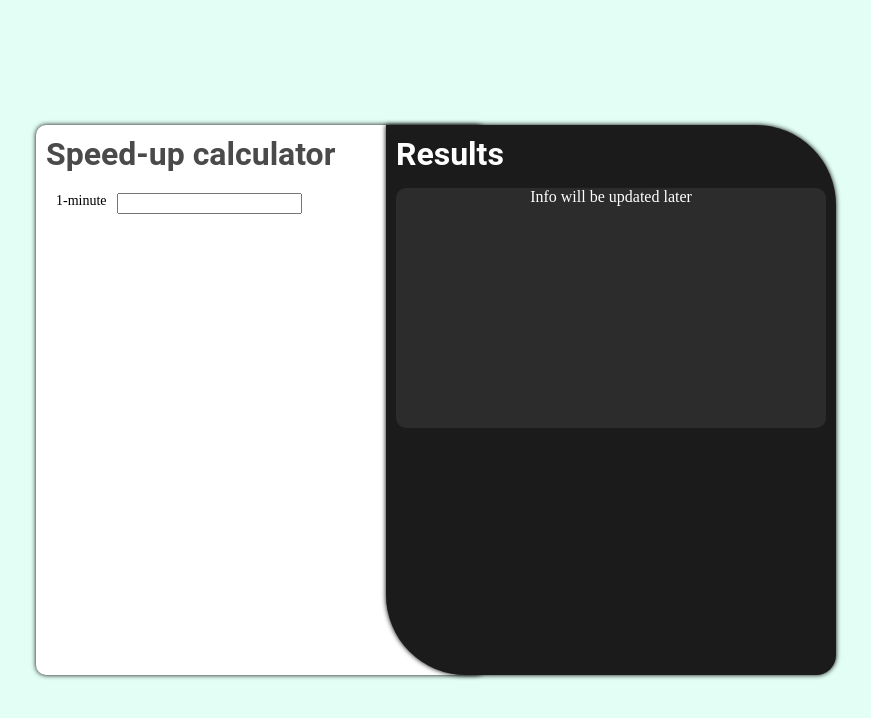
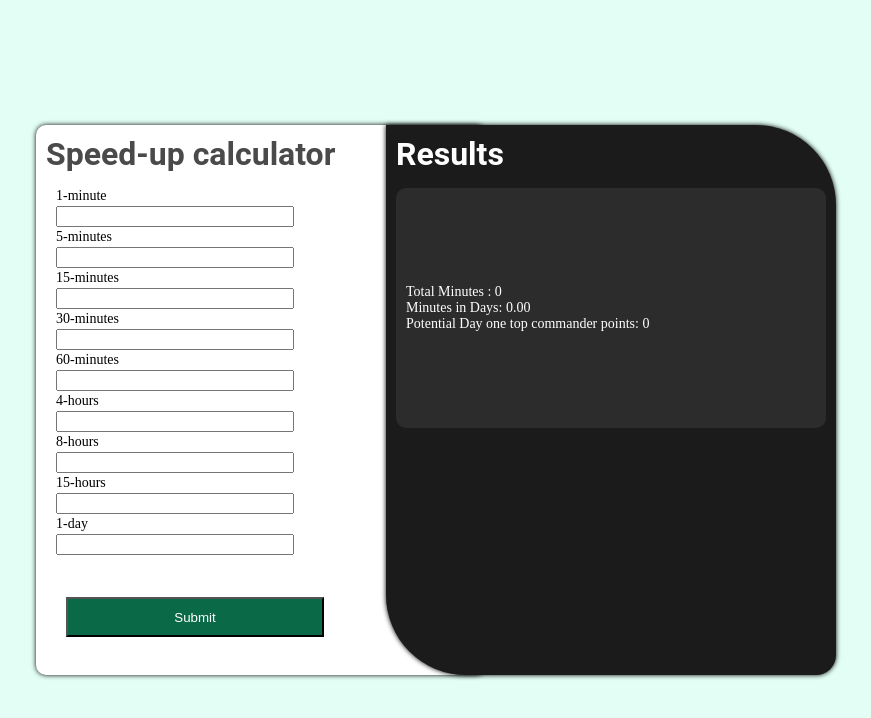
Before and after one commit to Mspeaker72/UI-Challanges, a React (Vite) app: page / in a window 1280 px wide. Shown: the top 718 px of the page, without its empty margins (254-1125 px from the left). Built offline with nearby package versions, Linux system fonts and the light colour scheme.

Commit message:
top commander support

```diff
--- a/src/Components/contractForm.tsx
+++ b/src/Components/contractForm.tsx
@@ -66,7 +66,7 @@ justify-content: start;
 width:100%;
 
 `
-const Vcontainer = styled.div`
+export const Vcontainer = styled.div`
 display: flex;
 flex-direction: column;
 margin: 0 10px;
@@ -77,13 +77,14 @@ width:100%;
 interface TextProps {
   color?: string;
   size?: string;
+  margin?:string;
 }
 
 export const Text = styled.text<TextProps>`
 color:${props => props.color || 'black'};
 font-size:${props => props.size || '14px'};
 font-family: Robto;
-margin: 0;
+margin: ${props => props.margin || '0'};
 `
 
 const InputBox = styled.input`
@@ -109,7 +110,7 @@ const Message = styled.textarea`
   height: 15vh
 `
 
-const SumbitButton = styled.button`
+export const SumbitButton = styled.button`
 color:white;
 background:#0A6A47;
 width:100%;
--- a/src/speedupCalc/speedcalc.tsx
+++ b/src/speedupCalc/speedcalc.tsx
@@ -1,9 +1,15 @@
+import {
+  useState,
+  useEffect,
+} from "react";
+
 import
   styled
 from "styled-components";
 
 import {
-  HContainer
+  HContainer,
+  Vcontainer
 } from "../Components/contractForm";
 
 import {
@@ -14,7 +20,22 @@ import {
   Text
 } from "../Components/contractForm";
 
+const SubmitButton = styled.button`
+color:white;
+background:#0A6A47;
+width:100%;
+height: 40px;
+margin: 40px 20px;
+`
 
+
+const HVcontainer = styled.div`
+display: flex;
+flex-direction: column;;
+justify-content:start;
+background-color:transparent;
+width:60%;
+`
 
 interface DLSpeedCalcFrameProps {
 
@@ -24,19 +45,84 @@ interface DLSpeedCalcFrameProps {
 }
 
 const SpeedUpInput = styled.input`
-margin: 0 10px;
+margin: 2px 10px;
 `
 
-const UserInput = () => {
+
+const SpeedUpUserInput = ({...props}) => {
 
   return (
-    <HContainer
+    <HVcontainer
     >
-    <Text>1-minute</Text>
+    <Text
+    margin="0 10px"
+    >1-minute</Text>
+    <SpeedUpInput
+    type="number"
+    onChange={props.onChange && props.onChange()}
+    />
+
+    <Text
+    margin="0 10px"
+    >5-minutes</Text>
     <SpeedUpInput
     type="number"
     />
-    </HContainer>
+
+    <Text
+    margin="0 10px"
+    >15-minutes</Text>
+    <SpeedUpInput
+    type="number"
+    />
+
+    <Text
+    margin="0 10px"
+    >30-minutes</Text>
+    <SpeedUpInput
+    type="number"
+    />
+
+    <Text
+    margin="0 10px"
+    >60-minutes</Text>
+    <SpeedUpInput
+    type="number"
+    />
+
+    <Text
+    margin="0 10px"
+    >4-hours</Text>
+    <SpeedUpInput
+    type="number"
+    />
+
+    <Text
+    margin="0 10px"
+    >8-hours</Text>
+    <SpeedUpInput
+    type="number"
+    />
+
+    <Text
+    margin="0 10px"
+    >15-hours</Text>
+    <SpeedUpInput
+    type="number"
+    />
+
+    <Text
+    margin="0 10px"
+    >1-day</Text>
+    <SpeedUpInput
+    type="number"
+    />
+
+      <SubmitButton>
+        Submit
+      </SubmitButton>
+
+    </HVcontainer>
   );
 }
 
@@ -54,57 +140,118 @@ flex-direction: column;
 `
 
 export const DLSpeedCalc = () => {
+  const [totalMinutes, setTotalMinutes] = useState(0);
+  const [speedUps, setSpeedUps] = useState({
+    totalMinuteSpeedUps: 0,
+    totalFiveMinuteSpeedUps: 0,
+    totalFifteenMinuteSpeedUps: 0,
+    totalThirtyMinuteSpeedUps: 0,
+    totalSixtyMinuteSpeedUps: 0,
+    totalFourHourSpeedUps: 0,
+    totalEightHourSpeedUps: 0,
+    totalFifteenHourSpeedUps: 0,
+    totalOneDaySpeedUps: 0,
+  });
 
-  return(
+  useEffect(() => {
+    const total = speedUps.totalMinuteSpeedUps +
+      speedUps.totalFiveMinuteSpeedUps * 5 +
+      speedUps.totalFifteenMinuteSpeedUps * 15 +
+      speedUps.totalThirtyMinuteSpeedUps * 30 +
+      speedUps.totalSixtyMinuteSpeedUps * 60 +
+      speedUps.totalFourHourSpeedUps * 240 +
+      speedUps.totalEightHourSpeedUps * 480 +
+      speedUps.totalFifteenHourSpeedUps * 900 +
+      speedUps.totalOneDaySpeedUps * 1440;
+    setTotalMinutes(total);
+  }, [speedUps]);
+
+  const updateSpeedUps = (type: string) => (e: React.ChangeEvent<HTMLInputElement>) => {
+    // take note
+    const amount = parseInt(e.target.value);
+
+    if (amount > 100000) {
+      e.target.value = '99999';
+      setSpeedUps(prev => ({ ...prev, [type]: 99999 }));
+    } else if (amount && amount >= 0) {
+      setSpeedUps(prev => ({ ...prev, [type]: amount }));
+    } else if (amount < 0) {
+      e.target.value = '0';
+      setSpeedUps(prev => ({ ...prev, [type]: 0 }));
+    } else {
+      setSpeedUps(prev => ({ ...prev, [type]: 0 }));
+    }
+  };
+
+  return (
     <>
       <HContainer>
+        <FormFrame backgroundColor="white" borderRadius="10px">
+          <H1 color="#4a4a4a">Speed-up calculator</H1>
+          <HContainer justifyContent="flex-start">
+            <HVcontainer>
+              <Text margin="0 10px">1-minute</Text>
+              <SpeedUpInput type="number" onChange={updateSpeedUps('totalMinuteSpeedUps')} />
 
-      <FormFrame
-      backgroundColor="white"
-      borderRadius="10px"
-      >
-        <H1
-        color="#4a4a4a"
-        >
-          Speed-up calculator
-        </H1>
-        <HContainer
-        justifyContent="flex-start"
-        >
-          <UserInput/>
+              <Text margin="0 10px">5-minutes</Text>
+              <SpeedUpInput type="number" onChange={updateSpeedUps('totalFiveMinuteSpeedUps')} />
+
+              <Text margin="0 10px">15-minutes</Text>
+              <SpeedUpInput type="number" onChange={updateSpeedUps('totalFifteenMinuteSpeedUps')} />
+
+              <Text margin="0 10px">30-minutes</Text>
+              <SpeedUpInput type="number" onChange={updateSpeedUps('totalThirtyMinuteSpeedUps')} />
+
+              <Text margin="0 10px">60-minutes</Text>
+              <SpeedUpInput type="number" onChange={updateSpeedUps('totalSixtyMinuteSpeedUps')} />
+
+              <Text margin="0 10px">4-hours</Text>
+              <SpeedUpInput type="number" onChange={updateSpeedUps('totalFourHourSpeedUps')} />
+
+              <Text margin="0 10px">8-hours</Text>
+              <SpeedUpInput type="number" onChange={updateSpeedUps('totalEightHourSpeedUps')} />
+
+              <Text margin="0 10px">15-hours</Text>
+              <SpeedUpInput type="number" onChange={updateSpeedUps('totalFifteenHourSpeedUps')} />
+
+              <Text margin="0 10px">1-day</Text>
+              <SpeedUpInput type="number" onChange={updateSpeedUps('totalOneDaySpeedUps')} />
+
+              <SubmitButton>Submit</SubmitButton>
+            </HVcontainer>
           </HContainer>
-
-
         </FormFrame>
 
-      <FormFrame
-      borderRadius="0 80px 20px 80px"
-      margin="0 -100px"
-      >
-        <H1
+        <FormFrame borderRadius="0 80px 20px 80px" margin="0 -100px">
+          <H1 color="white">Results</H1>
+
+          <HContainer color="#2C2C2C" height="30vh" borderRadius="10px">
+            <Vcontainer>
+              <Text
               color="white"
               >
-          Results
-        </H1>
+                Total Minutes : {totalMinutes}
 
-        <HContainer
-        color="#2C2C2C"
-        height="30vh"
-        borderRadius="10px"
-        >
+              </Text>
 
               <Text
               color="white"
-          size={'16px'}
               >
-            Info will be updated later
+                Minutes in Days: {parseFloat((totalMinutes/1440)).toFixed(2)}
+
               </Text>
 
+              <Text
+              color="white"
+              >
+                Potential Day one top commander points: {totalMinutes*200}
+
+              </Text>
+
+            </Vcontainer>
           </HContainer>
-
         </FormFrame>
-
       </HContainer>
     </>
   );
-}
+};
```
Lines whose indentation alone changed are shown as unchanged.
